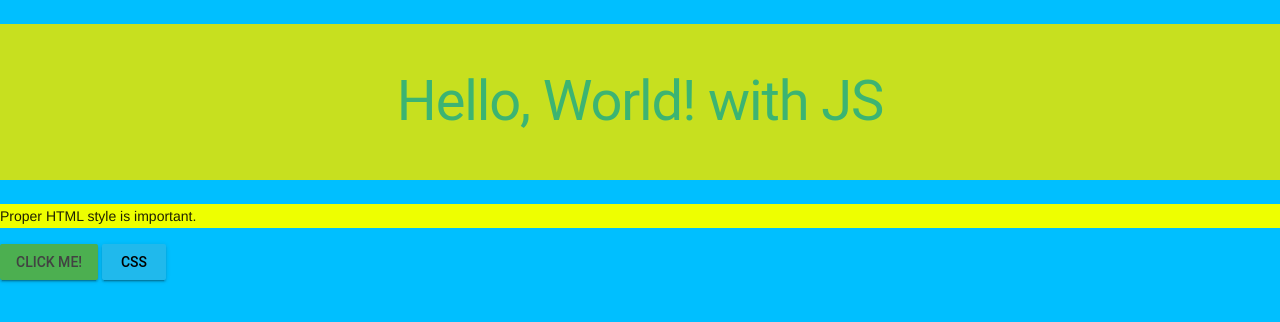
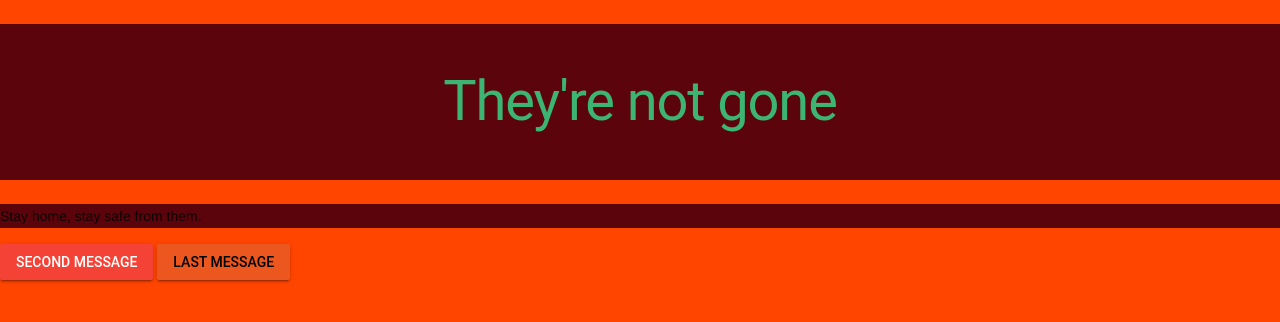
Before and after one commit to KestrelBryce/Unit1-07-HTML-JS, a plain HTML site: page more_js.html in a window 1280 px wide. Drawn offline with nearby package versions, Linux system fonts and the light colour scheme.

Commit message:
Finishing touches, edited messages, site colours, etc

```diff
--- a/css/style.css
+++ b/css/style.css
@@ -1,14 +1,14 @@
 body {
-  background-color: deepskyblue;
+  background-color: orangered;
 }
 
 h1 {
-  background-color: rgb(199, 224, 31);
+  background-color: rgb(92, 4, 12);
   color: hsl(147, 50%, 47%);
   padding: 40px;
   text-align: center;
 }
 
 p {
-  background-color: #eeff00;
+  background-color: #5c040c;
 }
--- a/more_js.html
+++ b/more_js.html
@@ -13,7 +13,7 @@
     <link rel="manifest" href="./fav_more/site.webmanifest">
 		<!-- Google's MDL -->
 		<link rel="stylesheet" href="https://fonts.googleapis.com/icon?family=Material+Icons">
-		<link rel="stylesheet" href="https://code.getmdl.io/1.3.0/material.green-lime.min.css" />
+		<link rel="stylesheet" href="https://code.getmdl.io/1.3.0/material.red-orange.min.css" />
 		<link rel="stylesheet" href="./css/style.css">
     <title>My Second Webpage, with JavaScript</title>
   </head>
@@ -24,18 +24,18 @@
         alert("I saw one crawling up the school a few weeks ago")
       }
 			function btnCSS() {
-        alert("They're not gonenfkwe;/fnkewfjrefnreofrfrefnjorhnfrenfrenforengfrenhfhniorhnqfnriofnrionfrfnornfrnforengfrenobnfrnrngfornegfnrfgnregnrgnfregrehngfbngjugfng")
+        alert("They're still herenfkwe;/fnkewfjrefnreofrfrefnjorhnfrenfrenforengfrenhfhniorhnqfnriofnrionfrfnornfrnforengfrenobnfrnrngfornegfnrfgnregnrgnfregrehngfbngjugfng")
       }
     </script>
-    <h1>Hello, World! with JS</h1>
-		<p>Proper HTML style is important.</p>
+    <h1>They're not gone</h1>
+		<p>Stay home, stay safe from them.</p>
 		<!-- Colored raised button -->
 		<button onclick="btnClickMe()" class="mdl-button mdl-js-button mdl-button--raised mdl-button--colored">
-		  Click Me!
+		  Second message
 		</button>
 		<!-- Raised button with ripple -->
 		<button onclick="btnCSS()" class="mdl-button mdl-js-button mdl-button--raised mdl-js-ripple-effect">
-		  CSS
+		  Last message
 		</button>
   </body>
 </html>
```
Also changed, not shown: index.html (+4 -4 lines).
